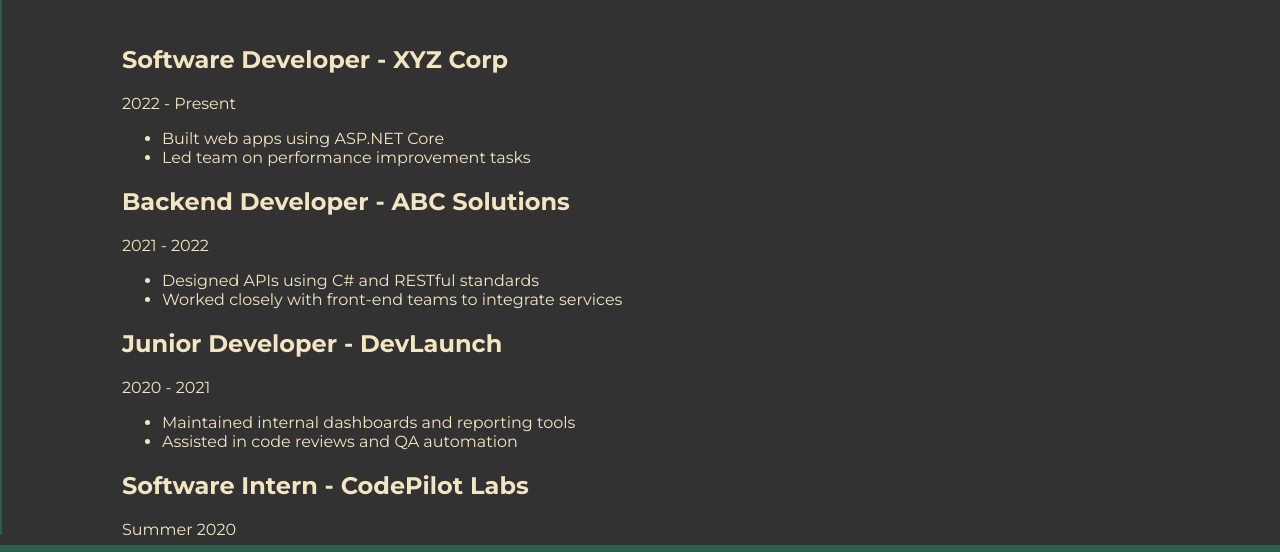
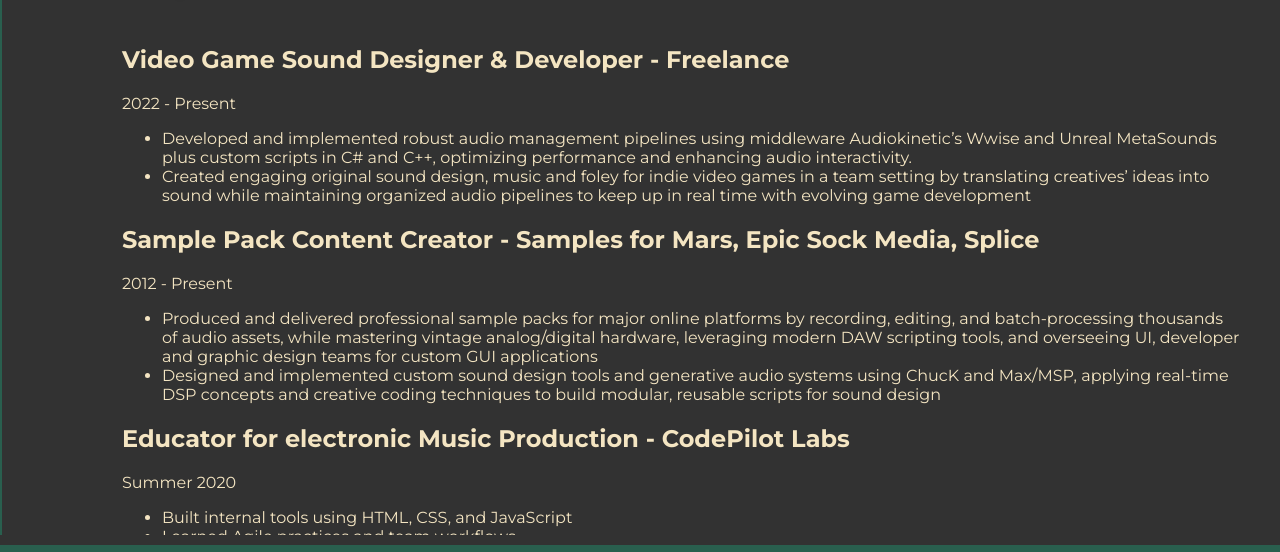
Before and after one commit to ahamadey27/PorfolioWebsite, a plain HTML site: page PortfolioWebsite/experience.html in a window 1280 px wide. Shown: the part 195-747 px from the top of the page. Drawn offline with Linux system fonts and the light colour scheme.

Commit message:
adding resume

```diff
--- a/PortfolioWebsite/experience.html
+++ b/PortfolioWebsite/experience.html
@@ -41,35 +41,43 @@
             <!-- Introduction text with name highlight -->
         <h1 class="section-title"><span class="section-number"></span> Experience</h1>
         <div class="job">
-            <h2>Software Developer - XYZ Corp</h2>
+            <h2>Video Game Sound Designer & Developer - Freelance</h2>
             <p class="duration">2022 - Present</p>
             <ul>
-                <li>Built web apps using ASP.NET Core</li>
-                <li>Led team on performance improvement tasks</li>
+                <li>Developed and implemented robust audio management pipelines using middleware Audiokinetic’s Wwise and Unreal MetaSounds
+                plus custom scripts in C# and C++, optimizing performance and enhancing audio interactivity.
+                </li>
+                <li>Created engaging original sound design, music and foley for indie video games in a team setting by translating
+                creatives’ ideas into sound while maintaining organized audio pipelines to keep up in real time with evolving game
+                development</li>
             </ul>
         </div>
         <div class="job">
-            <h2>Backend Developer - ABC Solutions</h2>
-            <p class="duration">2021 - 2022</p>
+            <h2>Sample Pack Content Creator - Samples for Mars, Epic Sock Media, Splice</h2>
+            <p class="duration">2012 - Present</p>
             <ul>
-                <li>Designed APIs using C# and RESTful standards</li>
-                <li>Worked closely with front-end teams to integrate services</li>
+                <li>Produced and delivered professional sample packs for major online platforms by recording, editing, and batch-processing
+                thousands of audio assets, while mastering vintage analog/digital hardware, leveraging modern DAW scripting tools, and
+                overseeing UI, developer and graphic design teams for custom GUI applications</li>
+                <li>Designed and implemented custom sound design tools and generative audio systems using ChucK and Max/MSP, applying
+                real-time DSP concepts and creative coding techniques to build modular, reusable scripts for sound design</li>
             </ul>
         </div>
         <div class="job">
-            <h2>Junior Developer - DevLaunch</h2>
-            <p class="duration">2020 - 2021</p>
-            <ul>
-                <li>Maintained internal dashboards and reporting tools</li>
-                <li>Assisted in code reviews and QA automation</li>
-            </ul>
-        </div>
-        <div class="job">
-            <h2>Software Intern - CodePilot Labs</h2>
+            <h2>Educator for electronic Music Production - CodePilot Labs</h2>
             <p class="duration">Summer 2020</p>
             <ul>
                 <li>Built internal tools using HTML, CSS, and JavaScript</li>
                 <li>Learned Agile practices and team workflows</li>
+            </ul>
+        </div>
+        <div class="job">
+            <h2>Sound Designer, Mixer and Composer - Freelance, Hyperballad Music</h2>
+            <p class="duration">2020 - 2021</p>
+            <ul>
+                <li>Provided 360 audio solutions for international ad campaigns for Google, Ford, Kraft, Kate Spade, Volkswagen and UNIQLO
+                to create impactful, high-quality music, mixes and sound design.</li>
+                <li>Managed teams of composers, sound designers, musicians and vocalist to deliver audio assets under tight deadlines</li>
             </ul>
         </div>
         <div class="job">
```
